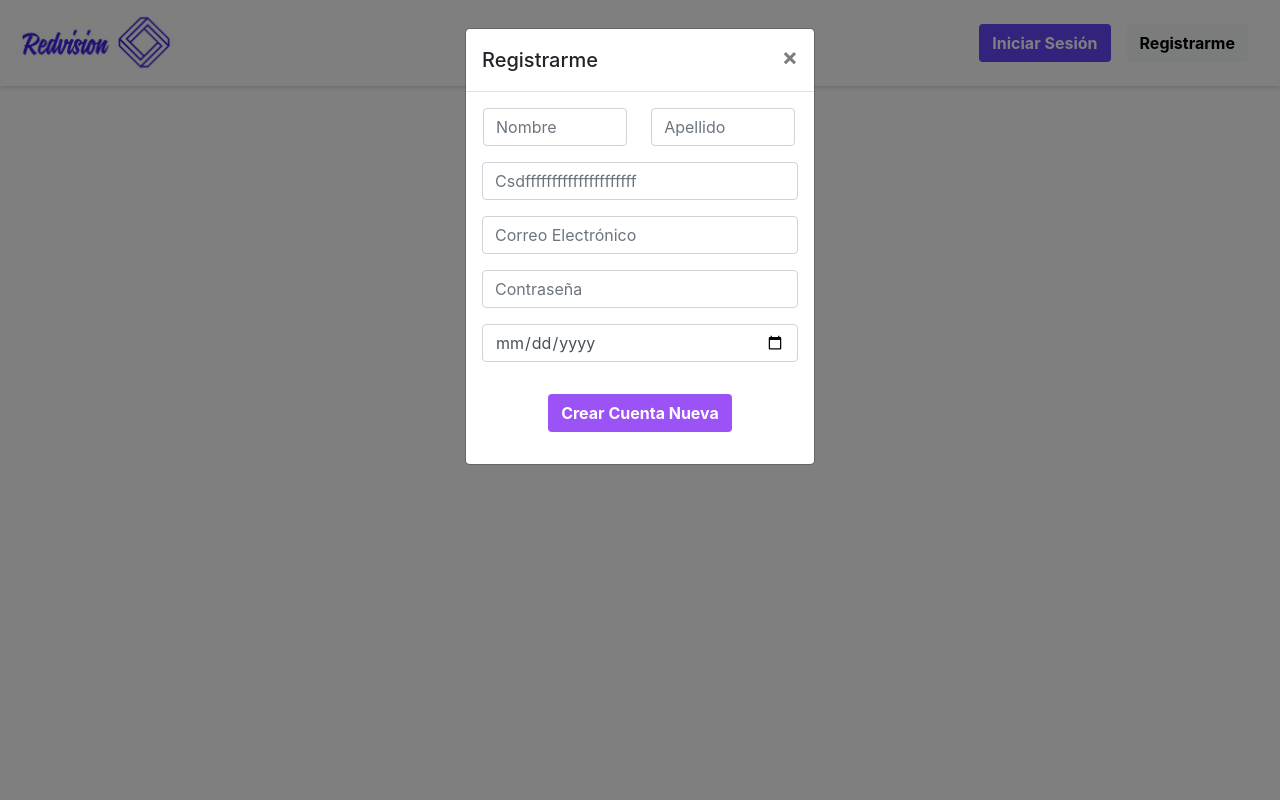
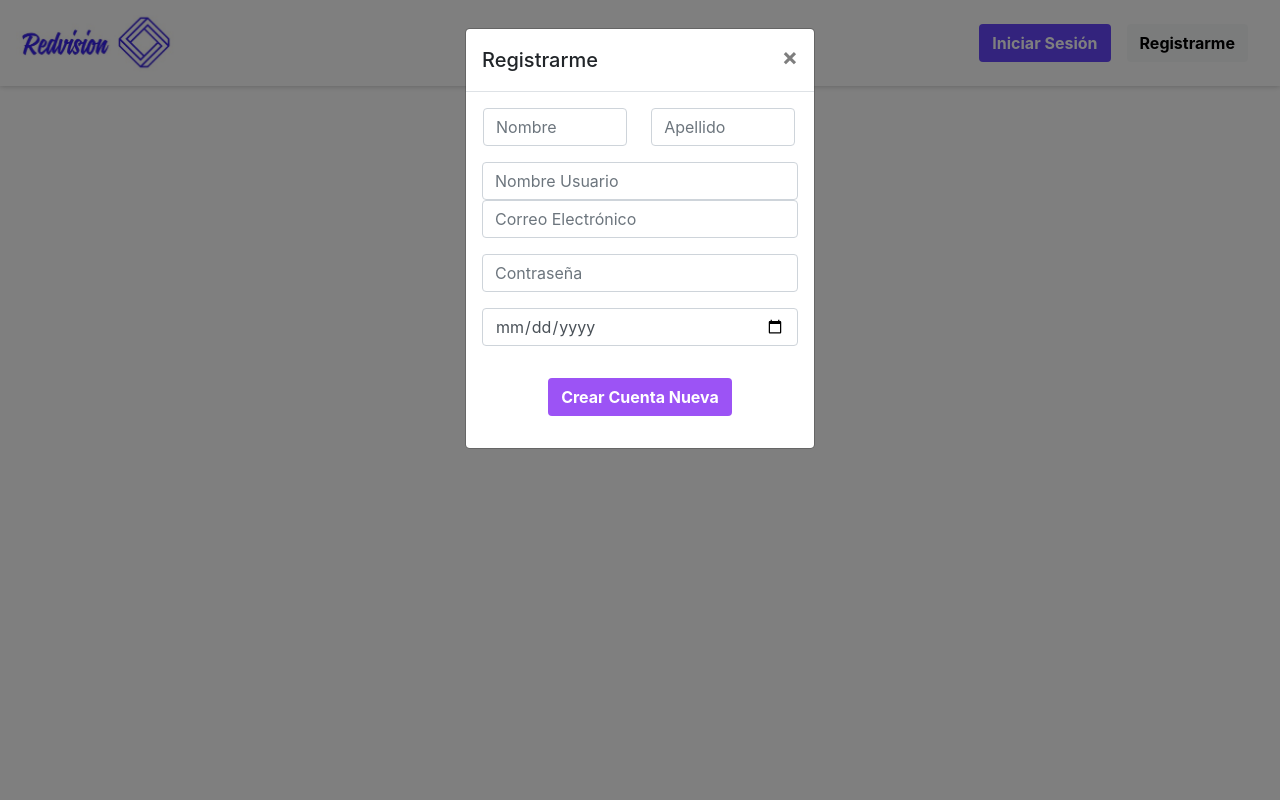
Before and after one commit to AndresDMorenoG/redvision, a Flask app: page / in a window 1280 px wide, after a click on "Registrarme". Run offline with Flask 2, Linux system fonts and the light colour scheme; some libraries are stand-ins or nearby versions.

Commit message:
novedades

```diff
--- a/app.py
+++ b/app.py
@@ -48,7 +48,7 @@ def create():
             return jsonify({'error': '2'})
         else:
             contraseña_cifrada = generate_password_hash(request.form['contraseña'])
-            usuarios = Usuarios(nombre=request.form['nombre'],apellido=request.form['apellido'], nombreUsuario=request.form['yuyu'],correo=request.form['correo'],contraseña=contraseña_cifrada,fecha=request.form['fecha'], activo = True)
+            usuarios = Usuarios(nombre=request.form['nombre'],apellido=request.form['apellido'], nombreUsuario=request.form['nombreUsuario'],correo=request.form['correo'],contraseña=contraseña_cifrada,fecha=request.form['fecha'], activo = True)
             db.session.add(usuarios)
             db.session.commit()
             return jsonify({'creado': 'usuario creado'})
@@ -86,8 +86,8 @@ def dashboard():
     """
     if 'correo' in session:
         imagenes = listarImagenesDashboard()
-        print(imagenes)
-        return render_template('dashboard.html',   imagenes = imagenes)
+        #print(imagenes)
+        return render_template('dashboard.html', imagenes = imagenes)
 
     else:
         return redirect(url_for('index'))
@@ -147,6 +147,7 @@ def uploadImg():
         else :
             publico = False
 
+        print(id_usuario, nombre,  descripcion, url,  publico, fecha)
 
 
         imagenes = Imagenes(id_usuario=id_usuario, nombre = nombre, descripcion = descripcion, url = url, publico = publico, fecha = fecha)
@@ -157,6 +158,7 @@ def uploadImg():
 
         # Retornamos una respuesta satisfactoria
         return redirect(url_for('perfil'))
+
 
 #--------------------------------------------------------------------
 
@@ -235,8 +237,9 @@ def deleteImage():
 def listarImagenes():
     id_usuario = session['id']
 
+
     imagenes = db.session.query(Imagenes).filter_by(id_usuario = id_usuario).all()
-
+    print(imagenes)
 
     return imagenes
 
@@ -248,6 +251,8 @@ def listarImagenes():
 
 def listarImagenesDashboard():
     id_usuario = session['id']
+
+    print(id_usuario)
 
     imagenes = db.session.query(Imagenes).filter_by(publico = 1).all()
 
@@ -267,7 +272,7 @@ def perfil():
     imagenes = listarImagenes()
     if 'correo' in session:
 
-        return render_template('perfil.html',  imagenes = imagenes)
+        return render_template('perfil.html', imagenes = imagenes)
 
     else:
         return redirect(url_for('index'))
--- a/static/js/ajaxRegistro.js
+++ b/static/js/ajaxRegistro.js
@@ -5,6 +5,7 @@ $(document).ready(function(){
                     nombre: $('#nombrer').val(),
                     apellido: $('#apellidor').val(),
                     correo: $('#correor').val(),
+                    nombreUsuario: $('#nombreUsuario').val(),
                     fecha: $('#fechar').val(),
                     contraseña: $('#contraseñar').val()
             },
--- a/templates/index.html
+++ b/templates/index.html
@@ -169,16 +169,16 @@
                   />
                 </div>
 
-                <div class="form-group">
+
                   <input
                     type="text"
-                    placeholder="Csdfffffffffffffffffffff"
+                    placeholder="Nombre Usuario"
                     class="form-control"
-                    id="yuyu"
-                    name="yuyu"
+                    id="nombreUsuario"
+                    name="nombreUsuario"
 
                   />
-                </div>
+
 
                 <div class="form-group">
                   <input
```
Also changed, not shown: templates/perfil.html (+12 -9 lines), database/database.db, static/imagenes/1607642968946.4473.jpg (added), static/imagenes/1607643351441.1533.jpg (added).
